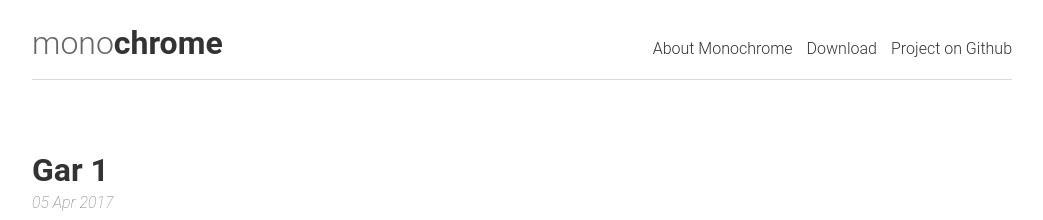
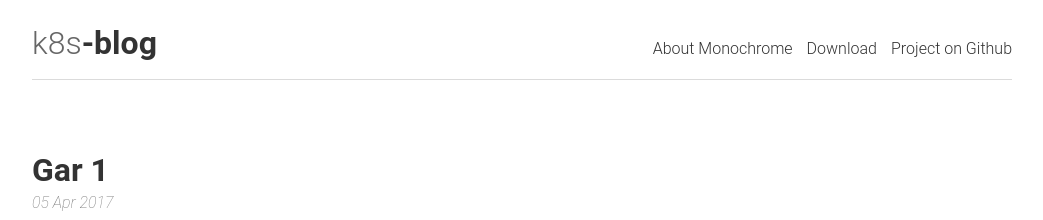
Before and after one commit to sekka1/k8s-blog, a Jekyll site: the page built from index.html, in a window 1280 px wide. Shown: the top 220 px of the page, without its empty margins (118-1161 px from the left). Built offline with Jekyll 4.4.1, drawn with Linux system fonts in a browser that asks for light colours; the list of posts is cut into pages by our own code.

Commit message:
changing title

```diff
--- a/_includes/header.html
+++ b/_includes/header.html
@@ -3,7 +3,7 @@
     <span class="f-left">
       <a href="{{ site.baseurl }}/">
         <h1>
-          <span>mono</span>chrome
+          <span>k8s</span>-blog
         </h1>
       </a>
     </span>
```
Also changed, not shown: 18 other files.
